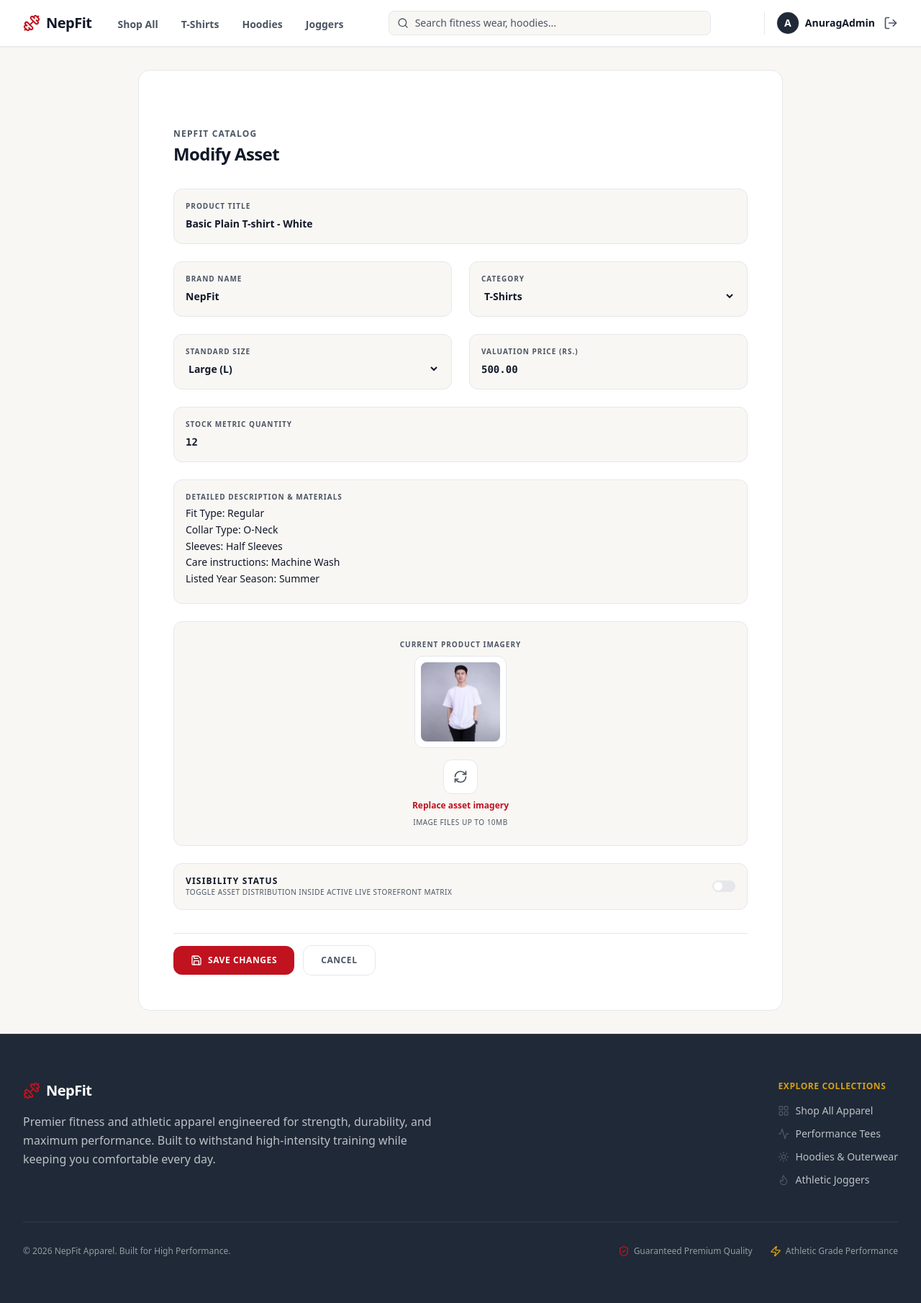
After one commit to bipinjlimbu/B2C-E-Commerce---Django-Project-IV, a Django app: page /products/edit/2/ in a window 1280 px wide. The commit adds this page. Shown: the whole page at 72% size. Run offline with Django 5.2, Linux system fonts and the light colour scheme; a user stored in the database is signed in; data comes from the database, SQL or seed files in the repository; both versions use the stored data as it was after the commit.

Commit message:
Edit Product Page Added

```diff
--- /dev/null
+++ b/nf_project/nf_app/templates/main/edit_product_page.html
@@ -0,0 +1,176 @@
+<!DOCTYPE html>
+<html lang="en">
+<head>
+    <meta charset="UTF-8">
+    <meta name="viewport" content="width=device-width, initial-scale=1.0">
+    <title>Edit Product | NepFit</title>
+    {% load static %}
+    <link href="{% static 'css/styles.css' %}" rel="stylesheet" />
+</head>
+<body class="bg-[#F8F7F4] font-sans min-h-screen flex flex-col text-[#111827]">
+
+    {% include 'components/_navbar.html' %}
+
+    {% include 'components/_messages.html' %}
+
+    <main class="flex-grow flex items-center justify-center p-4 sm:p-6 lg:p-8">
+        <form method="POST" enctype="multipart/form-data" class="w-full max-w-4xl bg-white border border-[#E5E7EB] rounded-2xl overflow-hidden shadow-xs p-8 lg:p-12 space-y-8">
+            {% csrf_token %}
+
+            <div>
+                <h2 class="text-xs font-bold uppercase tracking-widest text-[#4B5563] mb-1">NepFit Catalog</h2>
+                <h1 class="text-2xl font-extrabold text-[#111827] tracking-tight">Modify Asset</h1>
+            </div>
+
+            <div class="grid grid-cols-1 md:grid-cols-2 gap-6">
+
+                <div class="space-y-6 md:col-span-2">
+                    <div class="bg-[#F8F7F4] border border-[#E5E7EB] p-4 rounded-xl focus-within:border-[#C1121F] transition-colors">
+                        <label for="id_name" class="text-[10px] font-bold uppercase tracking-widest text-[#4B5563] block mb-1">Product Title</label>
+                        <input type="text" id="id_name" name="name" {% if data %} value="{{ data.name }}" {% else %} value="{{ product.name }}" {% endif %} maxlength="255" placeholder="e.g. Pro Performance Oversized Tee" class="w-full bg-transparent text-sm font-bold text-[#111827] focus:outline-none placeholder-[#4B5563]">
+                        {% if errors.name %}
+                            <p class="text-[#B91C1C] text-xs mt-1 font-medium">{{ errors.name }}</p>
+                        {% endif %}
+                    </div>
+                </div>
+
+                <div class="bg-[#F8F7F4] border border-[#E5E7EB] p-4 rounded-xl focus-within:border-[#C1121F] transition-colors">
+                    <label for="id_brand" class="text-[10px] font-bold uppercase tracking-widest text-[#4B5563] block mb-1">Brand Name</label>
+                    <input type="text" id="id_brand" name="brand" {% if data %} value="{{ data.brand }}" {% else %} value="{{ product.brand|default:'NepFit' }}" {% endif %} maxlength="100" placeholder="NepFit" class="w-full bg-transparent text-sm font-bold text-[#111827] focus:outline-none placeholder-[#4B5563]">
+                    {% if errors.brand %}
+                        <p class="text-[#B91C1C] text-xs mt-1 font-medium">{{ errors.brand }}</p>
+                    {% endif %}
+                </div>
+
+                <div class="bg-[#F8F7F4] border border-[#E5E7EB] p-4 rounded-xl focus-within:border-[#C1121F] transition-colors">
+                    <label for="id_category" class="text-[10px] font-bold uppercase tracking-widest text-[#4B5563] block mb-1">Category</label>
+                    <select id="id_category" name="category" class="w-full bg-transparent text-sm font-bold text-[#111827] focus:outline-none cursor-pointer">
+                        <option value="" disabled class="bg-white text-[#4B5563]">Select Category Segment</option>
+                        <option value="shirts" {% if data %}{% if data.category == 'shirts' %}selected{% endif %}{% else %}{% if product.category == 'shirts' %}selected{% endif %}{% endif %} class="bg-white text-[#111827]">Shirts</option>
+                        <option value="t_shirts" {% if data %}{% if data.category == 't_shirts' %}selected{% endif %}{% else %}{% if product.category == 't_shirts' %}selected{% endif %}{% endif %} class="bg-white text-[#111827]">T-Shirts</option>
+                        <option value="pants" {% if data %}{% if data.category == 'pants' %}selected{% endif %}{% else %}{% if product.category == 'pants' %}selected{% endif %}{% endif %} class="bg-white text-[#111827]">Pants</option>
+                        <option value="hoodies" {% if data %}{% if data.category == 'hoodies' %}selected{% endif %}{% else %}{% if product.category == 'hoodies' %}selected{% endif %}{% endif %} class="bg-white text-[#111827]">Hoodies</option>
+                        <option value="jackets" {% if data %}{% if data.category == 'jackets' %}selected{% endif %}{% else %}{% if product.category == 'jackets' %}selected{% endif %}{% endif %} class="bg-white text-[#111827]">Jackets</option>
+                        <option value="sweatshirts" {% if data %}{% if data.category == 'sweatshirts' %}selected{% endif %}{% else %}{% if product.category == 'sweatshirts' %}selected{% endif %}{% endif %} class="bg-white text-[#111827]">Sweatshirts</option>
+                        <option value="joggers" {% if data %}{% if data.category == 'joggers' %}selected{% endif %}{% else %}{% if product.category == 'joggers' %}selected{% endif %}{% endif %} class="bg-white text-[#111827]">Joggers</option>
+                        <option value="shorts" {% if data %}{% if data.category == 'shorts' %}selected{% endif %}{% else %}{% if product.category == 'shorts' %}selected{% endif %}{% endif %} class="bg-white text-[#111827]">Shorts</option>
+                    </select>
+                    {% if errors.category %}
+                        <p class="text-[#B91C1C] text-xs mt-1 font-medium">{{ errors.category }}</p>
+                    {% endif %}
+                </div>
+
+                <div class="bg-[#F8F7F4] border border-[#E5E7EB] p-4 rounded-xl focus-within:border-[#C1121F] transition-colors">
+                    <label for="id_size" class="text-[10px] font-bold uppercase tracking-widest text-[#4B5563] block mb-1">Standard Size</label>
+                    <select id="id_size" name="size" class="w-full bg-transparent text-sm font-bold text-[#111827] focus:outline-none cursor-pointer">
+                        <option value="S" {% if data %}{% if data.size == 'S' %}selected{% endif %}{% else %}{% if product.size == 'S' %}selected{% endif %}{% endif %} class="bg-white text-[#111827]">Small (S)</option>
+                        <option value="M" {% if data %}{% if data.size == 'M' %}selected{% endif %}{% else %}{% if product.size == 'M' or not product.size %}selected{% endif %}{% endif %} class="bg-white text-[#111827]">Medium (M)</option>
+                        <option value="L" {% if data %}{% if data.size == 'L' %}selected{% endif %}{% else %}{% if product.size == 'L' %}selected{% endif %}{% endif %} class="bg-white text-[#111827]">Large (L)</option>
+                        <option value="XL" {% if data %}{% if data.size == 'XL' %}selected{% endif %}{% else %}{% if product.size == 'XL' %}selected{% endif %}{% endif %} class="bg-white text-[#111827]">Extra Large (XL)</option>
+                        <option value="XXL" {% if data %}{% if data.size == 'XXL' %}selected{% endif %}{% else %}{% if product.size == 'XXL' %}selected{% endif %}{% endif %} class="bg-white text-[#111827]">Double Extra Large (XXL)</option>
+                    </select>
+                    {% if errors.size %}
+                        <p class="text-[#B91C1C] text-xs mt-1 font-medium">{{ errors.size }}</p>
+                    {% endif %}
+                </div>
+
+                <div class="bg-[#F8F7F4] border border-[#E5E7EB] p-4 rounded-xl focus-within:border-[#C1121F] transition-colors">
+                    <label for="id_price" class="text-[10px] font-bold uppercase tracking-widest text-[#4B5563] block mb-1">Valuation Price (Rs.)</label>
+                    <input type="number" id="id_price" name="price" step="0.01" min="0" {% if data %} value="{{ data.price }}" {% else %} value="{{ product.price|stringformat:".2f" }}" {% endif %} placeholder="0.00" class="w-full bg-transparent text-sm font-bold text-[#111827] focus:outline-none placeholder-[#4B5563] font-mono">
+                    {% if errors.price %}
+                        <p class="text-[#B91C1C] text-xs mt-1 font-medium">{{ errors.price }}</p>
+                    {% endif %}
+                </div>
+
+                <div class="bg-[#F8F7F4] border border-[#E5E7EB] p-4 rounded-xl focus-within:border-[#C1121F] transition-colors md:col-span-2">
+                    <label for="id_stock" class="text-[10px] font-bold uppercase tracking-widest text-[#4B5563] block mb-1">Stock Metric Quantity</label>
+                    <input type="number" id="id_stock" name="stock" min="0" {% if data %} value="{{ data.stock }}" {% else %} value="{{ product.stock }}" {% endif %} placeholder="10" class="w-full bg-transparent text-sm font-bold text-[#111827] focus:outline-none placeholder-[#4B5563] font-mono">
+                    {% if errors.stock %}
+                        <p class="text-[#B91C1C] text-xs mt-1 font-medium">{{ errors.stock }}</p>
+                    {% endif %}
+                </div>
+
+                <div class="space-y-6 md:col-span-2">
+                    <div class="bg-[#F8F7F4] border border-[#E5E7EB] p-4 rounded-xl focus-within:border-[#C1121F] transition-colors">
+                        <label for="id_description" class="text-[10px] font-bold uppercase tracking-widest text-[#4B5563] block mb-1">Detailed Description & Materials</label>
+                        <textarea id="id_description" name="description" rows="5" placeholder="Product details, fabric materials, and sizing guide." class="w-full bg-transparent text-sm font-medium text-[#111827] focus:outline-none placeholder-[#4B5563] resize-none leading-relaxed">{% if data %}{{ data.description }}{% else %}{{ product.description }}{% endif %}</textarea>
+                        {% if errors.description %}
+                            <p class="text-[#B91C1C] text-xs mt-1 font-medium">{{ errors.description }}</p>
+                        {% endif %}
+                    </div>
+                </div>
+
+                <div class="space-y-6 md:col-span-2">
+                    <div class="bg-[#F8F7F4] border border-[#E5E7EB] p-6 rounded-xl flex flex-col items-center justify-center text-center group transition-colors relative">
+                        <div class="space-y-4 w-full">
+                            {% if product.product_image %}
+                                <div class="flex flex-col items-center gap-2">
+                                    <p class="text-[10px] font-bold uppercase tracking-widest text-[#4B5563]">Current Product Imagery</p>
+                                    <div class="w-32 h-32 rounded-xl bg-white border border-[#E5E7EB] p-2 flex items-center justify-center overflow-hidden shadow-xs">
+                                        <img src="{{ product.product_image.url }}" alt="{{ product.name }}" class="max-w-full max-h-full object-cover rounded-lg">
+                                    </div>
+                                </div>
+                            {% endif %}
+
+                            <div class="space-y-2">
+                                <div class="w-12 h-12 rounded-xl bg-white border border-[#E5E7EB] flex items-center justify-center text-[#4B5563] mx-auto group-hover:border-[#C1121F] transition-colors shadow-xs">
+                                    <i data-lucide="refresh-cw" class="w-5 h-5"></i>
+                                </div>
+                                <div class="flex text-xs text-[#4B5563] justify-center">
+                                    <label for="id_product_image" class="relative cursor-pointer rounded-md font-bold text-[#C1121F] hover:text-[#9B0D18] focus-within:outline-none">
+                                        <span>Replace asset imagery</span>
+                                        <input id="id_product_image" name="product_image" type="file" accept="image/*" class="sr-only">
+                                    </label>
+                                </div>
+                                <p class="text-[10px] text-[#4B5563] uppercase tracking-wider">Image files up to 10MB</p>
+                            </div>
+                        </div>
+                        {% if errors.product_image %}
+                            <p class="text-[#B91C1C] text-xs mt-2 font-medium">{{ errors.product_image }}</p>
+                        {% endif %}
+                    </div>
+                </div>
+
+                <div class="md:col-span-2 bg-[#F8F7F4] border border-[#E5E7EB] p-4 rounded-xl flex items-center justify-between">
+                    <div>
+                        <label for="id_is_active" class="text-xs font-bold uppercase tracking-widest text-[#111827] block">Visibility Status</label>
+                        <p class="text-[10px] text-[#4B5563] uppercase tracking-wider">Toggle asset distribution inside active live storefront matrix</p>
+                    </div>
+                    <label class="relative inline-flex items-center cursor-pointer select-none">
+                        <input type="checkbox" id="id_is_active" name="is_active" value="true" {% if data %}{% if data.is_active %}checked{% endif %}{% else %}{% if product.is_active %}checked{% endif %}{% endif %} class="sr-only peer">
+                        <div class="w-8 h-4 bg-[#E5E7EB] peer-focus:outline-none rounded-full peer peer-checked:after:translate-x-full peer-checked:after:border-white after:content-[''] after:absolute after:top-[2px] after:left-[2px] after:bg-white after:rounded-full after:h-3 after:w-3 after:transition-all peer-checked:bg-[#C1121F]"></div>
+                    </label>
+                </div>
+
+            </div>
+
+            <div class="flex items-center gap-3 pt-4 border-t border-[#E5E7EB]">
+                <button type="submit" class="flex-grow sm:flex-none bg-[#C1121F] hover:bg-[#9B0D18] text-white font-bold py-3 px-6 rounded-xl transition-colors flex items-center justify-center gap-2 text-xs uppercase tracking-wider shadow-xs">
+                    <i data-lucide="save" class="w-4 h-4"></i>
+                    Save Changes
+                </button>
+                <a href="/dashboard/admin/?section=product-management" class="flex-grow sm:flex-none bg-white hover:bg-[#111827] hover:text-white text-[#4B5563] font-bold py-3 px-6 rounded-xl transition-colors flex items-center justify-center gap-2 text-xs uppercase tracking-wider border border-[#E5E7EB] shadow-xs">
+                    Cancel
+                </a>
+            </div>
+        </form>
+    </main>
+
+    {% include 'components/_footer.html' %}
+
+    <script src="{% static 'js/lucide.min.js' %}"></script>
+    <script>
+        lucide.createIcons();
+
+        document.getElementById('id_product_image').addEventListener('change', function(e) {
+            const fileName = e.target.files[0]?.name;
+            if (fileName) {
+                const labelContainer = e.target.closest('.space-y-2');
+                const textElement = labelContainer.querySelector('span');
+                textElement.textContent = fileName;
+                textElement.className = "text-[#16A34A] font-mono text-xs font-bold";
+            }
+        });
+    </script>
+</body>
+</html>
--- a/nf_project/nf_app/urls.py
+++ b/nf_project/nf_app/urls.py
@@ -2,7 +2,7 @@ from django.urls import path
 from .views.auth_view import register_view, login_view, logout_view
 from .views.main_view import home_page
 from .views.profile_view import profile_view, edit_profile_view, delete_profile_view
-from .views.products_view import add_product_view, delete_product_view
+from .views.products_view import add_product_view, edit_product_view, delete_product_view
 from .views.dashboard import admin_dashboard_view
 
 urlpatterns = [
@@ -14,6 +14,7 @@ urlpatterns = [
     path('profile/edit/', edit_profile_view, name='edit_profile'),
     path('profile/delete/<int:user_id>/', delete_profile_view, name='delete_profile'),
     path('products/add/', add_product_view, name='add_product'),
+    path('products/edit/<int:product_id>/', edit_product_view, name='edit_product'),
     path('products/delete/<int:product_id>/', delete_product_view, name='delete_product'),
     path('dashboard/admin/', admin_dashboard_view, name='admin_dashboard'),
 ]
--- a/nf_project/nf_app/views/products_view.py
+++ b/nf_project/nf_app/views/products_view.py
@@ -59,6 +59,65 @@ def add_product_view(request):
     return render(request, 'main/add_product_page.html')
 
 @login_required
+def edit_product_view(request, product_id):
+    if not request.user.is_staff:
+        messages.error(request, "You are not authorized to edit products.")
+        return redirect('home')
+
+    try:
+        product = Product.objects.get(id=product_id)
+    except Product.DoesNotExist:
+        messages.error(request, "Product not found.")
+        return redirect('/dashboard/admin/?section=product-management')
+
+    errors = {}
+    if request.method == 'POST':
+        name = request.POST.get('name')
+        brand = request.POST.get('brand', 'NepFit')
+        category = request.POST.get('category')
+        size = request.POST.get('size')
+        description = request.POST.get('description')
+        price = request.POST.get('price')
+        stock = request.POST.get('stock')
+        product_image = request.FILES.get('product_image')
+        is_active = request.POST.get('is_active') == 'true'
+
+        if not name:
+            errors['name'] = "Product name is required."
+        if not brand:
+            errors['brand'] = "Brand name is required."
+        if not category:
+            errors['category'] = "Product category is required."
+        if not size:
+            errors['size'] = "Product size is required."
+        if not description:
+            errors['description'] = "Product description is required."
+        if not price:
+            errors['price'] = "Product price is required."
+        if not stock:
+            errors['stock'] = "Product stock quantity is required."
+
+        if errors:
+            return render(request, 'main/edit_product_page.html', {'errors': errors, 'data': request.POST, 'product': product})
+
+        product.name = name
+        product.brand = brand
+        product.category = category
+        product.size = size
+        product.description = description
+        product.price = price
+        product.stock = stock
+        product.is_active = is_active
+        if product_image:
+            product.product_image = product_image
+        product.save()
+
+        messages.success(request, f"Product '{product.name}' updated successfully.")
+        return redirect('/dashboard/admin/?section=product-management')
+
+    return render(request, 'main/edit_product_page.html', {'product': product})
+
+@login_required
 def delete_product_view(request, product_id):
     if not request.user.is_staff:
         messages.error(request, "You are not authorized to delete products.")
--- a/nf_project/static/css/styles.css
+++ b/nf_project/static/css/styles.css
@@ -815,6 +815,14 @@ Ensure the default browser behavior of the `hidden` attribute.
   height: 13rem;
 }
 
+.h-32 {
+  height: 8rem;
+}
+
+.max-h-full {
+  max-height: 100%;
+}
+
 .min-h-screen {
   min-height: 100vh;
 }
@@ -887,6 +895,10 @@ Ensure the default browser behavior of the `hidden` attribute.
   width: 1.75rem;
 }
 
+.w-32 {
+  width: 8rem;
+}
+
 .min-w-\[320px\] {
   min-width: 320px;
 }
@@ -921,6 +933,10 @@ Ensure the default browser behavior of the `hidden` attribute.
 
 .max-w-4xl {
   max-width: 56rem;
+}
+
+.max-w-full {
+  max-width: 100%;
 }
 
 .flex-1 {
@@ -2218,6 +2234,11 @@ Ensure the default browser behavior of the `hidden` attribute.
   background-color: rgb(185 28 28 / var(--tw-bg-opacity));
 }
 
+.hover\:bg-\[\#111827\]:hover {
+  --tw-bg-opacity: 1;
+  background-color: rgb(17 24 39 / var(--tw-bg-opacity));
+}
+
 .hover\:text-\[\#C1121F\]:hover {
   --tw-text-opacity: 1;
   color: rgb(193 18 31 / var(--tw-text-opacity));
```
Also changed, not shown: nf_project/db.sqlite3, nf_project/media/images/products/tshirt.jpg (added).
